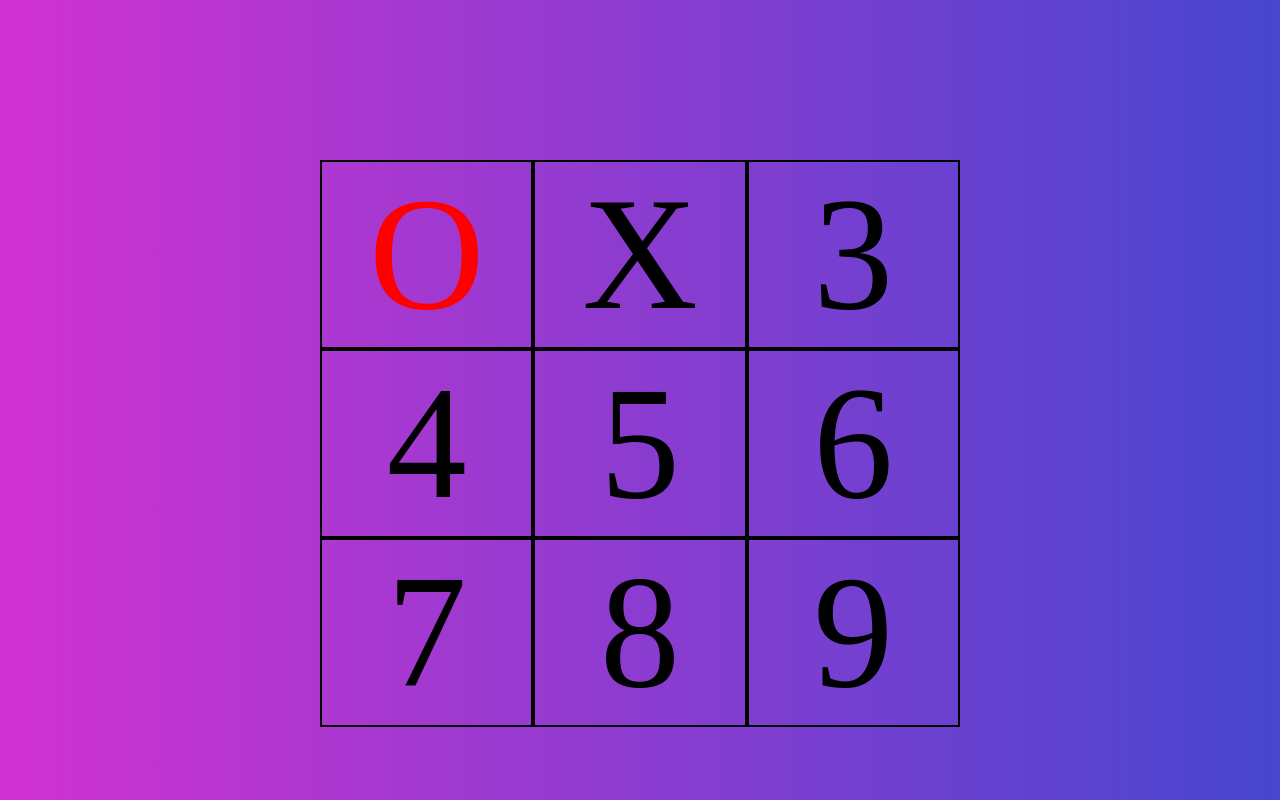
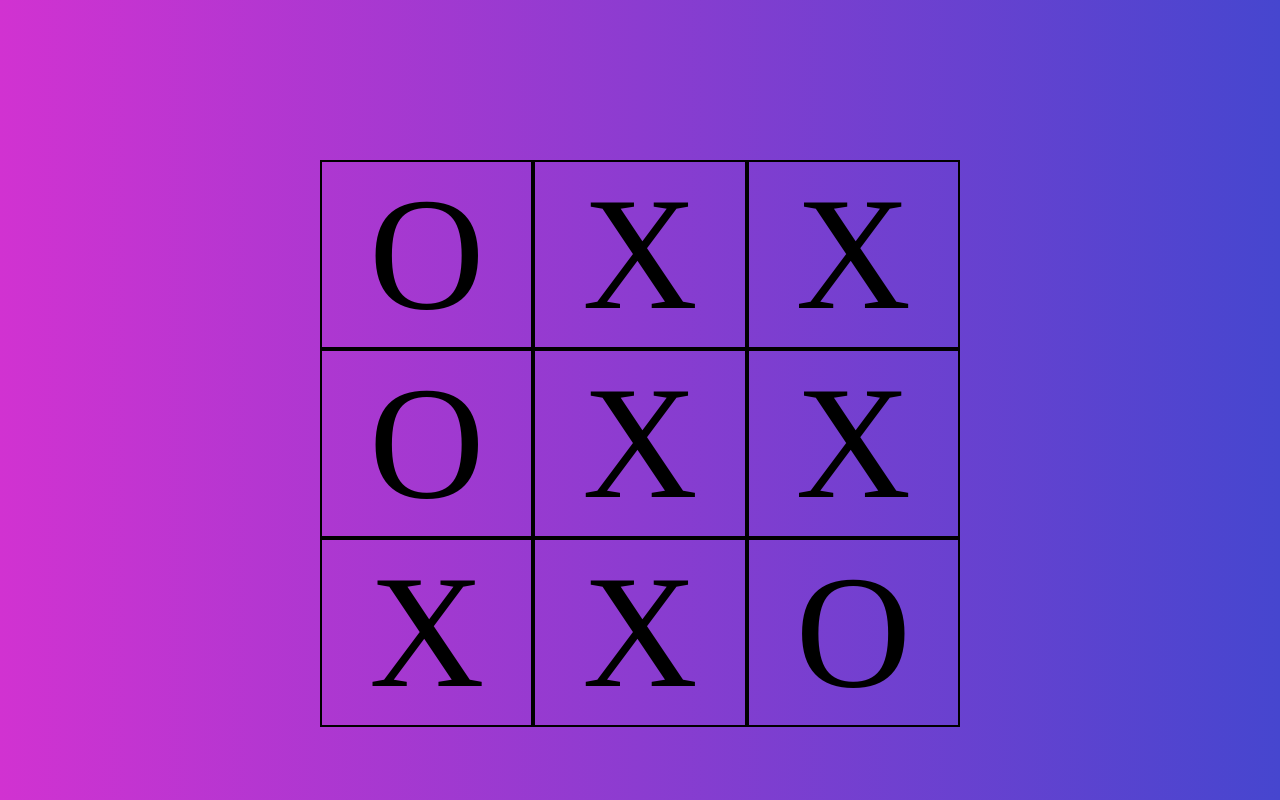
Before and after one commit to JasonCqq/Tic-Tac-Toe, a plain HTML site: page index.html in a window 1280 px wide. Drawn offline with Linux system fonts and the light colour scheme.

Commit message:
Add board display function

```diff
--- a/index.html
+++ b/index.html
@@ -11,31 +11,31 @@
   <body>
     <div id="main">
       <div id="gameBoard">
-        <div class="1">O</div>
-        <div class="2">X</div>
-        <div class="3">3</div>
-        <div class="4">4</div>
-        <div class="5">5</div>
-        <div class="6">6</div>
-        <div class="7">7</div>
-        <div class="8">8</div>
-        <div class="9">9</div>
+        <div class="gameBox0 box" data-value="0"></div>
+        <div class="gameBox1 box" data-value="1"></div>
+        <div class="gameBox2 box" data-value="2"></div>
+        <div class="gameBox3 box" data-value="3"></div>
+        <div class="gameBox4 box" data-value="4"></div>
+        <div class="gameBox5 box" data-value="5"></div>
+        <div class="gameBox6 box" data-value="6"></div>
+        <div class="gameBox7 box" data-value="7"></div>
+        <div class="gameBox8 box" data-value="8"></div>
       </div>
     </div>
   </body>
 </html>
 
 <!-- PseudoCode
-    /We will start wilth CSS Grid and div will be numbered 1-9
-    1.Make a Gameboard object with gameboard array inside, players will be stored in objects with arrays, and
+    We will start wilth CSS Grid and div will be numbered 1-9/
+    *1.Make a Gameboard object with gameboard array inside, players will be stored in objects with arrays, and
     we can change the value from 1 to 0 or 0 to 1 to determine whose turn it is. To store state of game, we can
     push values into player arrays and the gameboard array itself. This will all be inside a factory.
     2. We can render the array by putting the array content into the respected divs.
     For ex. [1, 3, 6] goes to div 1 3 6
-    3. We can allow players to click on the divs, and add a counter that limits the clicks,
+    *3. We can allow players to click on the divs, and add a counter that limits the clicks,
     and we can tie it to the DOM by using event listeners.
-    4. To check winner, we're going to have list every possible solution as arrays
+    *4. To check winner, we're going to have list every possible solution as arrays
      and see if either player's array matches any. If all the divs are filled, and no winner, it will be a tie.
-    5. We will put a name input field and start game button which will unhide the content,
+    *5. We will put a name input field and start game button which will unhide the content,
     restart button function that clears everything next to the congratulate message
 -->
--- a/script.js
+++ b/script.js
@@ -0,0 +1,51 @@
+class gameBoard {
+  constructor(board) {
+    this.board = board;
+  }
+}
+const currentBoard = new gameBoard([
+  "O",
+  "X",
+  "X",
+  "O",
+  "X",
+  "X",
+  "X",
+  "X",
+  "O",
+]);
+function displayBoard() {
+  //Displays each array into the correct divs. But I'm not too comfortable with this code.
+  const elements = [].slice.call(document.querySelectorAll("[class^=gameBox]"));
+  elements.forEach(function (div, idx) {
+    if (currentBoard.board.length >= idx) {
+      div.textContent = currentBoard.board[idx];
+    }
+  });
+}
+
+//Factory function to store player values
+function createPlayer(name, turn, playerBoard) {
+  return {
+    talk() {
+      console.log(`Hello I am ${name}`);
+    },
+  };
+}
+
+//Function to make divs clickable and store player's action at the same time
+function playerAction() {
+  const box = document.querySelectorAll(".box");
+  const boxCounter = 0;
+  for (const boxes of box) {
+    boxes.addEventListener("click", () => {
+      prompt("Hey");
+    });
+  }
+}
+
+const player1 = createPlayer("player1", true, []);
+const player2 = createPlayer("player2", false, []);
+
+displayBoard();
+playerAction();
```
Also changed, not shown: .eslintrc.json (added).
